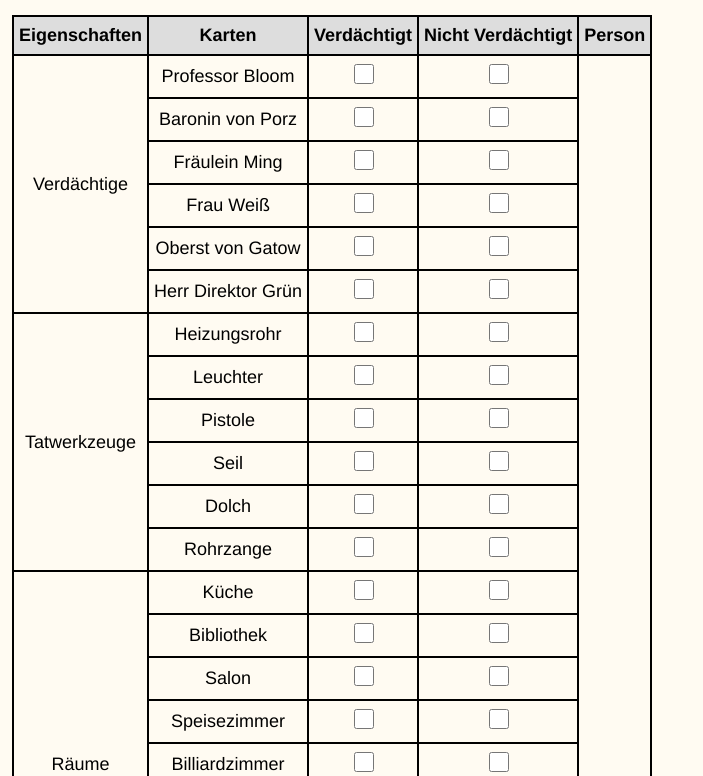
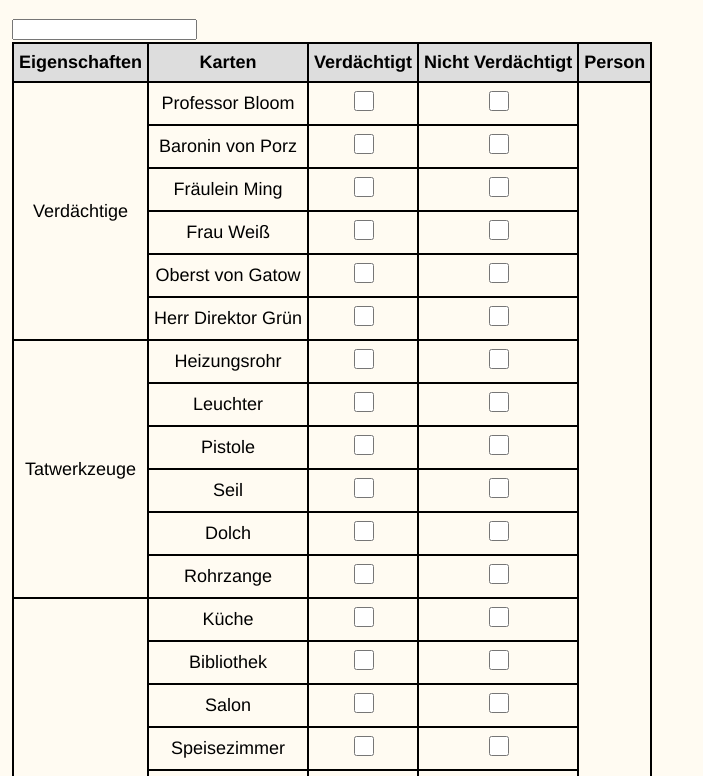
Before and after one commit to MrAhmalo/Cluedo-sheet, a plain HTML site: page index.html in a window 1280 px wide. Shown: the part 99-875 px from the top of the page, without its empty margins (0-703 px from the left). Drawn offline with Linux system fonts and the light colour scheme.

Commit message:
Update index.html

```diff
--- a/index.html
+++ b/index.html
@@ -84,7 +84,7 @@
       <tr>
         <td rowspan="6">Verdächtige</td>
         <td>Professor Bloom</td>
-        <td><input type="checkbox" class="checkbox" type="text"></td>
+        <td><input type="checkbox" class="checkbox"></td> <input type="text" name="" value="">
         <td><input type="checkbox" class="checkbox" type="text"></td>
       </tr>
       <tr>
```
